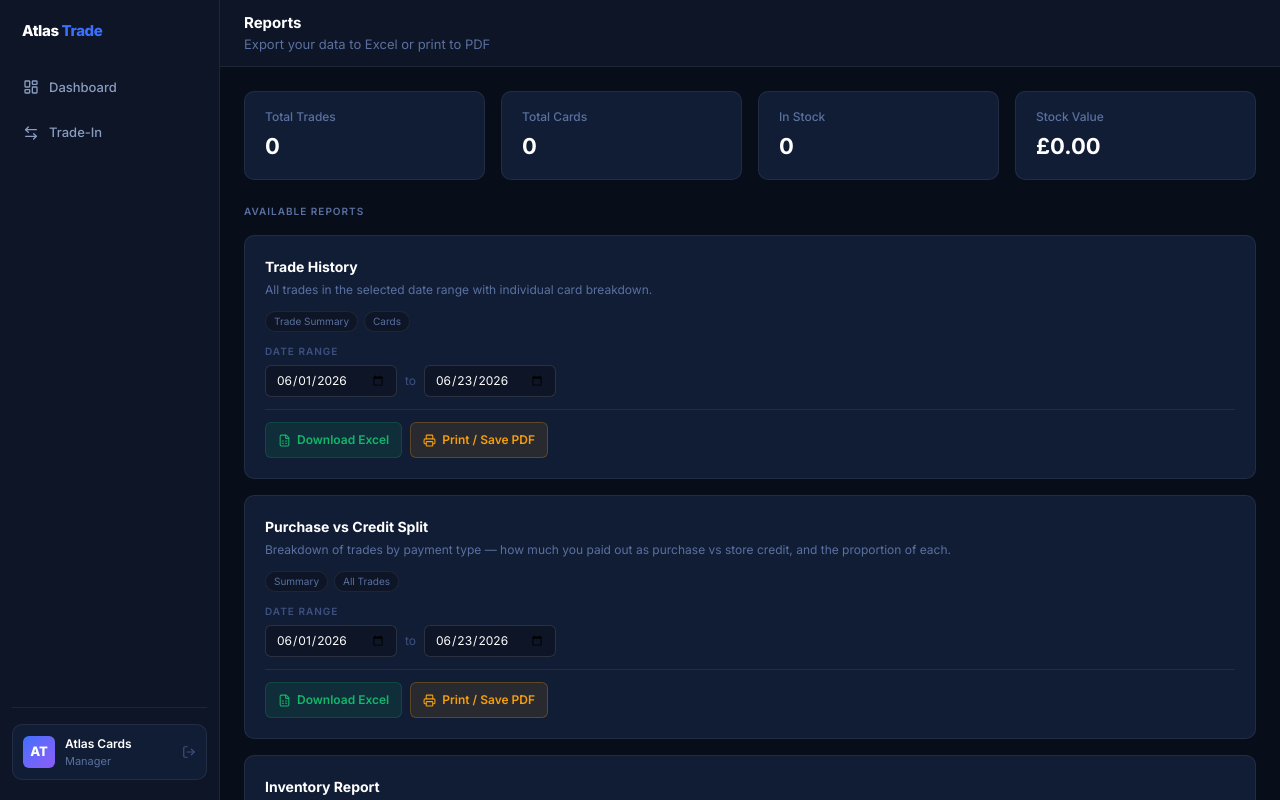
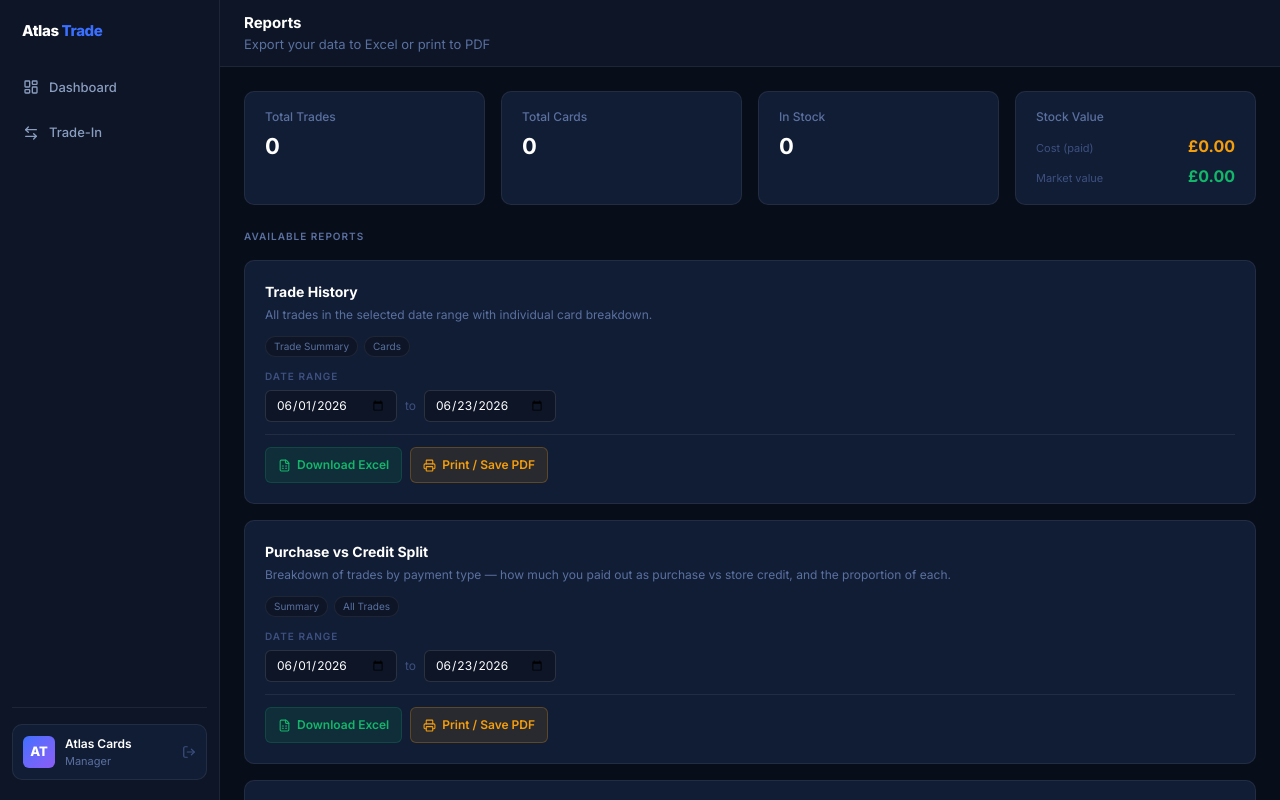
Before and after one commit to glenn-png/atlas-trade, a Next.js app: page /reports in a window 1280 px wide. Built offline with nearby package versions, Linux system fonts and the light colour scheme; no server answers; the database is empty.

Commit message:
Show cost vs market value separately on Reports stats row

```diff
--- a/src/app/(app)/reports/page.tsx
+++ b/src/app/(app)/reports/page.tsx
@@ -11,7 +11,7 @@ export default async function ReportsPage() {
     prisma.trade.count(),
     prisma.card.count(),
     prisma.card.count({ where: { status: "IN_STOCK" } }),
-    prisma.card.aggregate({ where: { status: "IN_STOCK" }, _sum: { purchasePrice: true } }),
+    prisma.card.aggregate({ where: { status: "IN_STOCK" }, _sum: { purchasePrice: true, marketValue: true } }),
     prisma.trade.findMany({
       orderBy: { createdAt: "asc" },
       take: 1,
@@ -34,18 +34,35 @@ export default async function ReportsPage() {
 
       <div className="p-6 space-y-3">
         {/* Stats row */}
-        <div className="grid grid-cols-4 gap-4 mb-6">
+        <div className="grid grid-cols-2 sm:grid-cols-4 gap-3 sm:gap-4 mb-6">
           {[
             { label: "Total Trades", value: tradeCount.toString() },
             { label: "Total Cards", value: cardCount.toString() },
             { label: "In Stock", value: inStockCount.toString() },
-            { label: "Stock Value", value: formatGBP(stockValue._sum.purchasePrice ?? 0) },
           ].map(({ label, value }) => (
             <div key={label} className="bg-navy-800 border border-white/7 rounded-[10px] px-5 py-4">
               <div className="text-[12px] font-medium text-slate-400 mb-1">{label}</div>
               <div className="text-[22px] font-bold text-white">{value}</div>
             </div>
           ))}
+          {/* Stock value — cost vs market */}
+          <div className="bg-navy-800 border border-white/7 rounded-[10px] px-5 py-4 col-span-2 sm:col-span-1">
+            <div className="text-[12px] font-medium text-slate-400 mb-2">Stock Value</div>
+            <div className="space-y-1.5">
+              <div className="flex items-baseline justify-between gap-2">
+                <span className="text-[11px] text-slate-500">Cost (paid)</span>
+                <span className="text-[16px] font-bold text-warning font-mono">
+                  {formatGBP(stockValue._sum.purchasePrice ?? 0)}
+                </span>
+              </div>
+              <div className="flex items-baseline justify-between gap-2">
+                <span className="text-[11px] text-slate-500">Market value</span>
+                <span className="text-[16px] font-bold text-success font-mono">
+                  {formatGBP(stockValue._sum.marketValue ?? 0)}
+                </span>
+              </div>
+            </div>
+          </div>
         </div>
 
         <ReportsClient defaultFrom={defaultFrom} defaultTo={defaultTo} />
```
